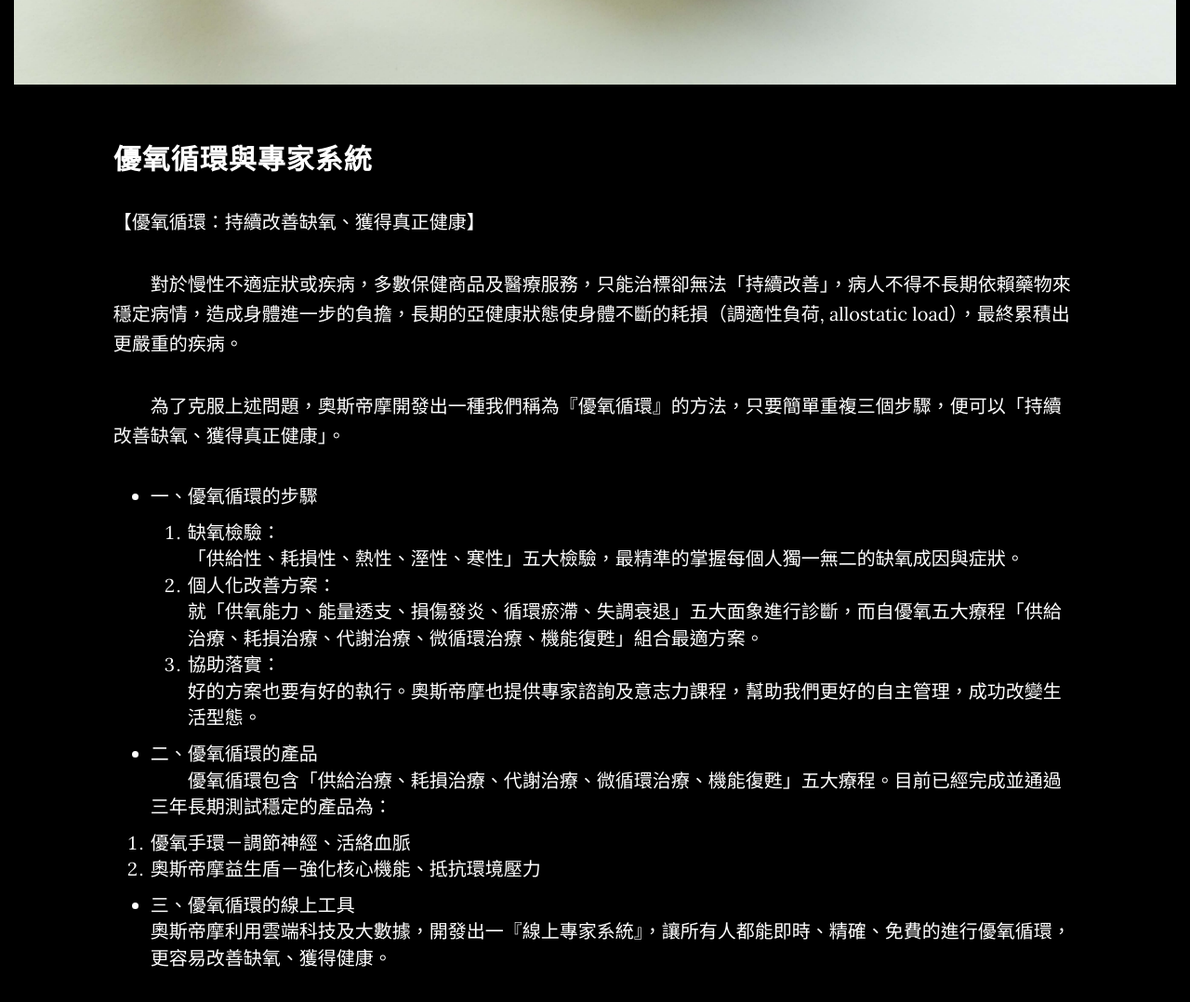
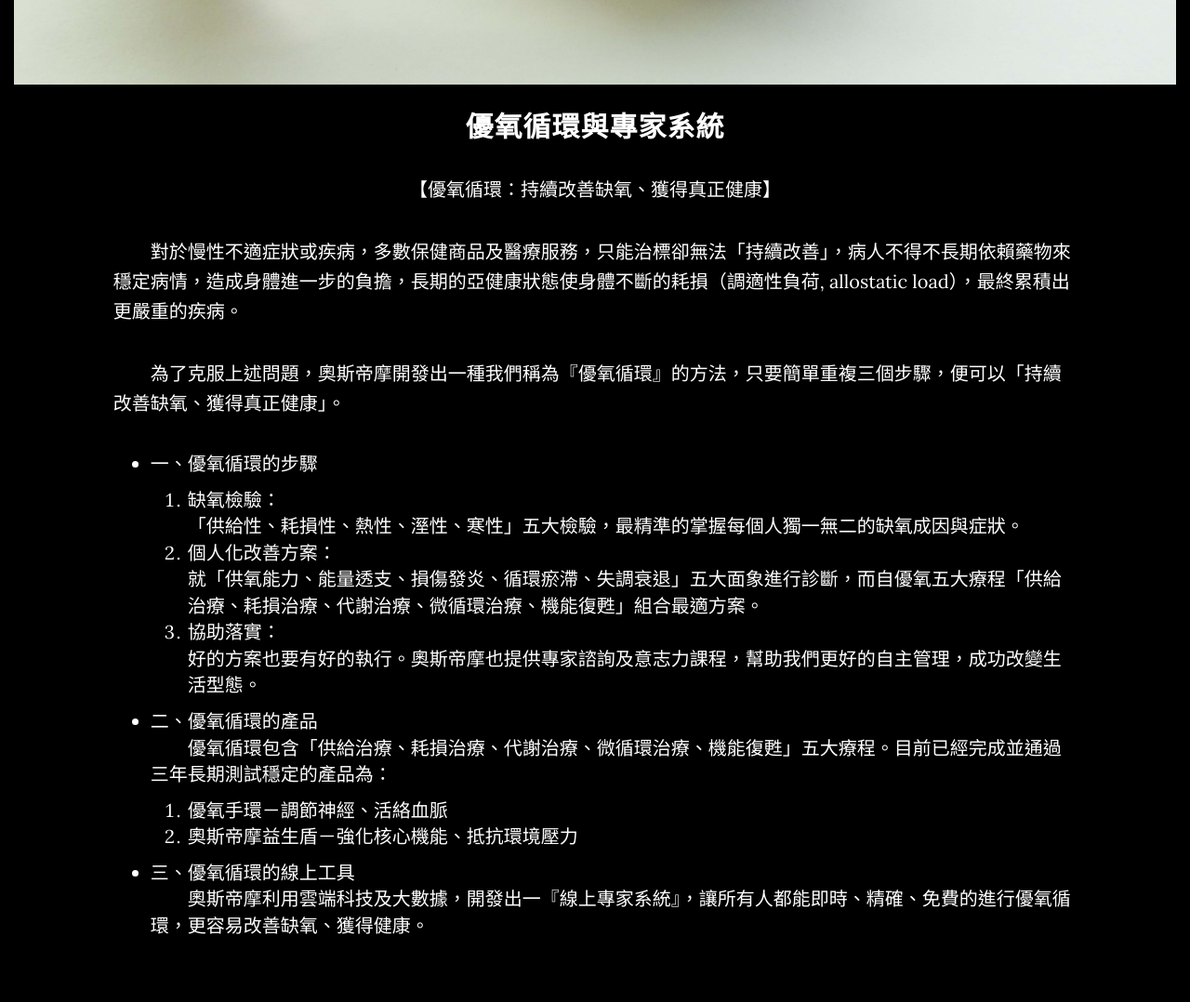
Before and after one commit to oxygener/oxygener.github.com, a plain HTML site: page index.html in a window 1280 px wide. Shown: the part 2180-3258 px from the top of the page at 93% size. Drawn offline with Linux system fonts and the light colour scheme; grey boxes are pictures that could not be loaded.

Commit message:
Update index.html

```diff
--- a/index.html
+++ b/index.html
@@ -209,9 +209,9 @@
 </div>
 
 <div class="col-lg-10 col-lg-offset-1">&nbsp;
-<p align=center><h2>優氧循環與專家系統</h2></p>
+<h2 style="text-align:center">優氧循環與專家系統</h2>
 
-<p align=center><p>【優氧循環：持續改善缺氧、獲得真正健康】</p></p>
+<p style="text-align:center">【優氧循環：持續改善缺氧、獲得真正健康】</p>
 
 <p>　　對於慢性不適症狀或疾病，多數保健商品及醫療服務，只能治標卻無法「持續改善」，病人不得不長期依賴藥物來穩定病情，造成身體進一步的負擔，長期的亞健康狀態使身體不斷的耗損（調適性負荷, allostatic load），最終累積出更嚴重的疾病。</p>
 
@@ -235,14 +235,14 @@
 	　　優氧循環包含「供給治療、耗損治療、代謝治療、微循環治療、機能復甦」五大療程。目前已經完成並通過三年長期測試穩定的產品為：</li>
 </ul>
 
-<ol>
+<ol style="margin-left:40px">
 	<li>優氧手環－調節神經、活絡血脈</li>
 	<li>奧斯帝摩益生盾－強化核心機能、抵抗環境壓力</li>
 </ol>
 
 <ul>
 	<li>三、優氧循環的線上工具<br />
-	奧斯帝摩利用雲端科技及大數據，開發出一『線上專家系統』，讓所有人都能即時、精確、免費的進行優氧循環，更容易改善缺氧、獲得健康。</li>
+	　　奧斯帝摩利用雲端科技及大數據，開發出一『線上專家系統』，讓所有人都能即時、精確、免費的進行優氧循環，更容易改善缺氧、獲得健康。</li>
 </ul>
 </div>
 </div>
```
